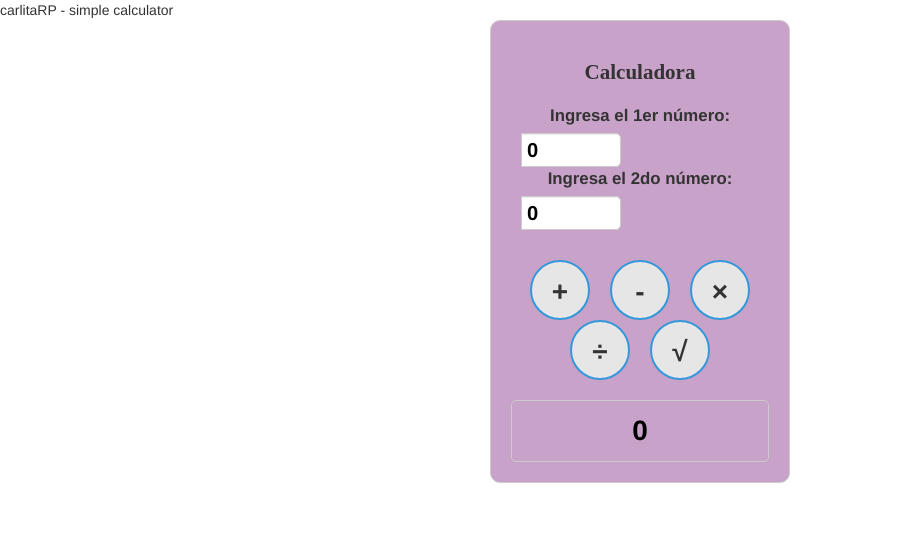
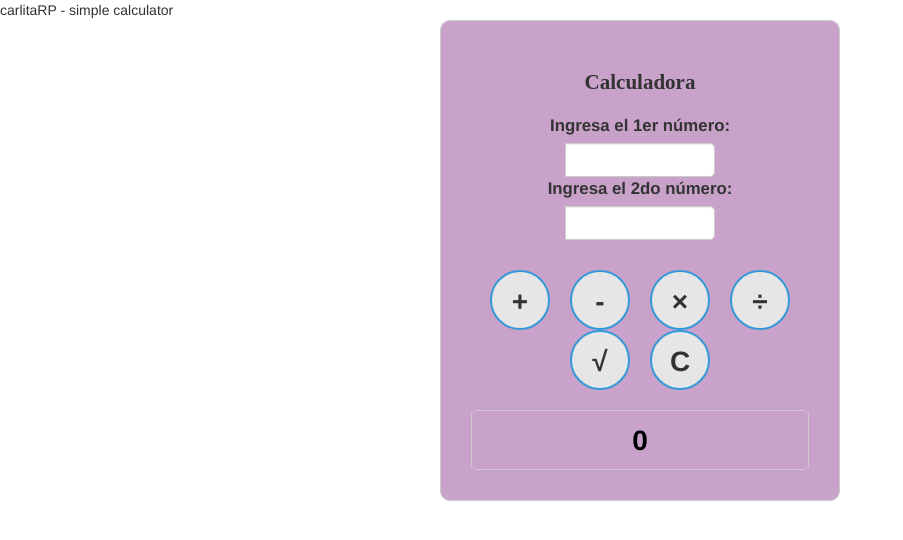
Before and after one commit to carlitaRP/calculator, an Angular app: page / in a window 1280 px wide. Shown: the top 540 px of the page, without its empty margins (0-903 px from the left). Built offline with nearby package versions, Linux system fonts and the light colour scheme.

Commit message:
updated files

```diff
--- a/src/app/ui/ui.component.css
+++ b/src/app/ui/ui.component.css
@@ -1,9 +1,9 @@
 .calculator {
-    width: 300px;
+    width: 400px;
     margin: 0 auto;
     text-align: center;
     background-color: #C8A2C8;
-    padding: 20px;
+    padding: 30px;
     border: 1px solid #ccc;
     border-radius: 10px;
 }
@@ -21,7 +21,9 @@
 
 .input-group {
     font-size: 1.2em;
-    display: inline-block;
+    display: flex;  /* Usa flexbox para centrar elementos */
+    flex-direction: column;  /* Apila los elementos verticalmente */
+    align-items: center;  /* Centra los elementos horizontalmente */
     margin: 0 10px;
 }
 
@@ -29,10 +31,11 @@
     font-size: 1.2em;
     font-weight: bold;
     color: black;
-    width: 100px;
+    width: 150px;
     border: 1px solid #ccc;
     border-radius: 5px;
     padding: 5px;
+    text-align: center;
 }
 
 .buttons {
@@ -74,6 +77,8 @@
     border: 1px solid #ccc;
     padding: 10px;
     border-radius: 5px;
+    height: 60px; /* Establecer una altura fija */
+    overflow: hidden; /* Evitar que el contenido desborde */
 }
 
 .result {
@@ -81,3 +86,22 @@
     font-weight: bold;
     color: black;
 }
+
+.clear-button {
+    cursor: pointer;
+    font-size: 2em;
+    font-weight: bold;
+    width: 60px;
+    height: 60px;
+    display: inline-block;
+    margin: 0 10px;
+    border: 2px solid #3498db;
+    border-radius: 50%;
+    line-height: 60px;
+    background-color: #E6E6E6;
+}
+
+.clear-button:hover {
+    background-color: #3498db;
+    color: white;
+}
--- a/src/app/ui/ui.component.html
+++ b/src/app/ui/ui.component.html
@@ -4,12 +4,12 @@
     <div class="input-container">
         <div class="input-group">
             <label for="operator1">Ingresa el 1er número:</label>
-            <input id="operator1" [(ngModel)]="operator1" type="number" class="form-control operator" name="operator1" placeholder="0.0">
+            <input id="operator1" [(ngModel)]="operator1" type="number" class="form-control operator" name="operator1" placeholder=" ">
         </div>
 
         <div class="input-group">
             <label for="operator2">Ingresa el 2do número:</label>
-            <input id="operator2" [(ngModel)]="operator2" type="number" class="form-control operator" name="operator2" placeholder="0">
+            <input id="operator2" [(ngModel)]="operator2" type="number" class="form-control operator" name="operator2" placeholder=" ">
         </div>
     </div>
 
@@ -29,6 +29,10 @@
         <div class="operation-button square-root-button" (click)="sqrt()">
             <span>&radic;</span>
         </div>
+        <!-- Agregar un botón de limpieza -->
+        <div class="operation-button clear-button" (click)="clear()">
+            <span>C</span>
+        </div>
     </div>
 
     <div class="result-container">
--- a/src/app/ui/ui.component.ts
+++ b/src/app/ui/ui.component.ts
@@ -12,43 +12,45 @@ import { sqrt } from '../sqrt/sqrt';
 })
 export class UiComponent implements OnInit {
 
-  constructor() { }
-
   result = 0;
-  operator1 = 0;
-  operator2 = 0;
+  operator1 = null;
+  operator2 = null;
 
   ngOnInit() {
   }
 
   addition() {
-    let myresult = 0;
-    myresult = addition(this.operator1, this.operator2);
-    this.result = myresult;
+    let myresult = addition(this.operator1, this.operator2);
+    this.setResult(myresult);
   }
 
   substraction() {
-    let myresult = 0;
-    myresult = substraction(this.operator1, this.operator2);
-    this.result = myresult;
+    let myresult = substraction(this.operator1, this.operator2);
+    this.setResult(myresult);
   }
 
   multiplication() {
-    let myresult = 0;
-    myresult = multiplication(this.operator1, this.operator2);
-    this.result = myresult;
+    let myresult = multiplication(this.operator1, this.operator2);
+    this.setResult(myresult);
   }
 
   division() {
-    let myresult = 0;
-    myresult = division(this.operator1, this.operator2);
-    this.result = myresult;
+    let myresult = division(this.operator1, this.operator2);
+    this.setResult(myresult);
   }
 
   sqrt() {
-    let myresult = 0;
-    myresult = sqrt(this.operator1);
-    this.result = myresult;
+    let myresult = sqrt(this.operator1);
+    this.setResult(myresult);
   }
 
+  clear() {
+    this.operator1 = null;
+    this.operator2 = null;
+    this.result = null;
+  }
+
+  private setResult(value: number) {
+    this.result = value;
+  }
 }
```
